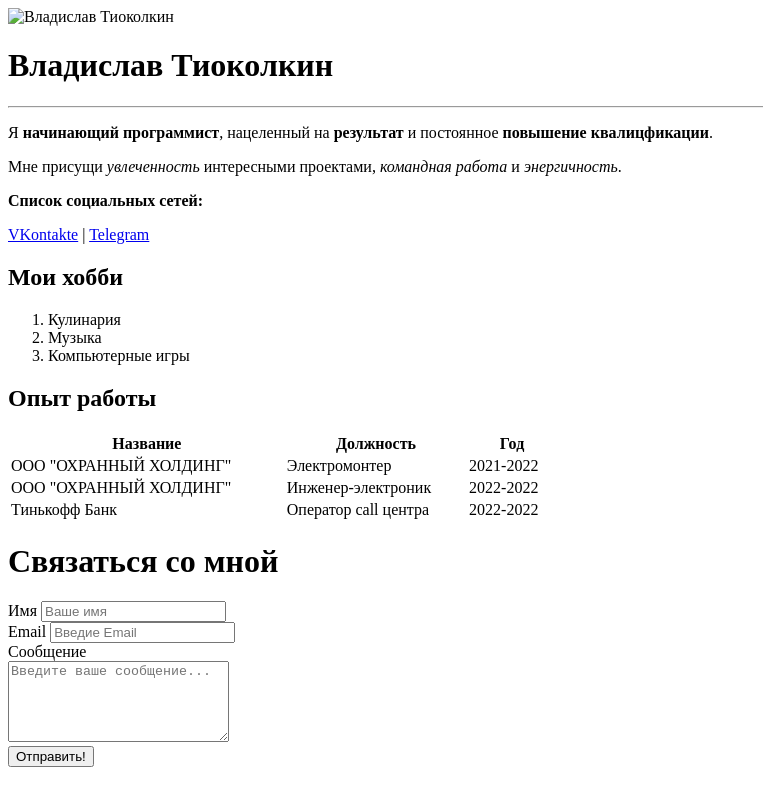
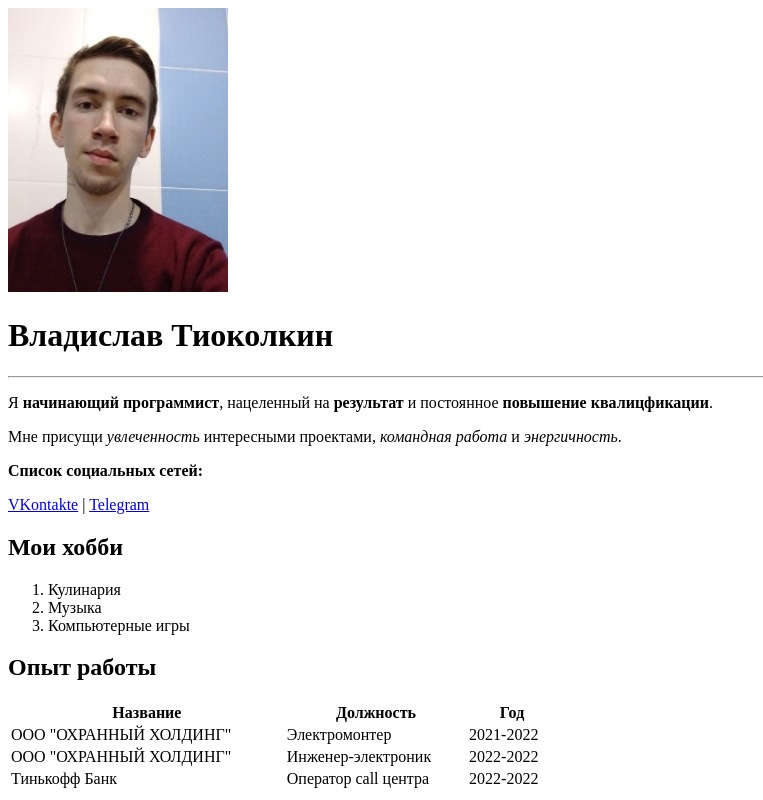
Before and after one commit to Dektrio/Resume, a plain HTML site: page index.html in a window 1280 px wide. Shown: the top 800 px of the page, without its empty margins (0-763 px from the left). Drawn offline with Linux system fonts and the light colour scheme.

Commit message:
Update index.html

```diff
--- a/index.html
+++ b/index.html
@@ -9,7 +9,7 @@
     <title>Resume Tiokolkin</title>
 </head>
 <body>
-    <img src="img/photo1.jpg" alt="Владислав Тиоколкин" width="220">
+    <img src="photo1.jpg" alt="Владислав Тиоколкин" width="220">
     <h1><strong> Владислав Тиоколкин</strong></h1>
     <hr>
     <p></p>Я <strong>начинающий программист</strong>, нацеленный на <strong>результат</strong> и постоянное <strong>повышение квалицфикации</strong>.</p>
```
